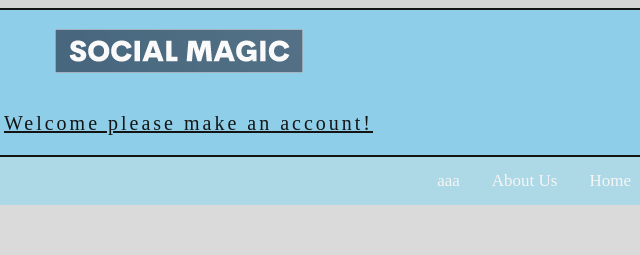
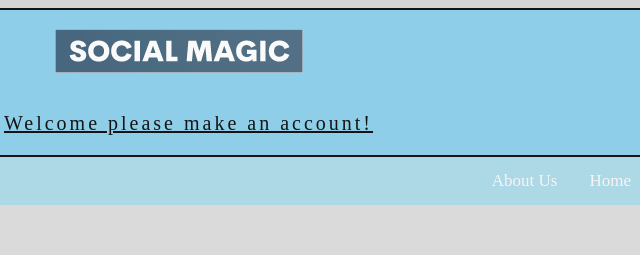
Before and after one commit to CryptoBois420/Social-Magic, a plain HTML site: page index.html in a window 1280 px wide. Shown: the top 255 px of the page, 459-1099 px from the left. Drawn offline with Linux system fonts and the light colour scheme.

Commit message:
Update index.html

```diff
--- a/index.html
+++ b/index.html
@@ -39,8 +39,6 @@
 			<a href="Log In/index.html">Log In</a>
 			<a href="Home/index.html">Home</a>
 			<a href="about us/index.html">About Us</a>
-			<a href="chat/redirect will go here i just have to comment this out">aaa</a>
-
 
 		</div>
 
```
